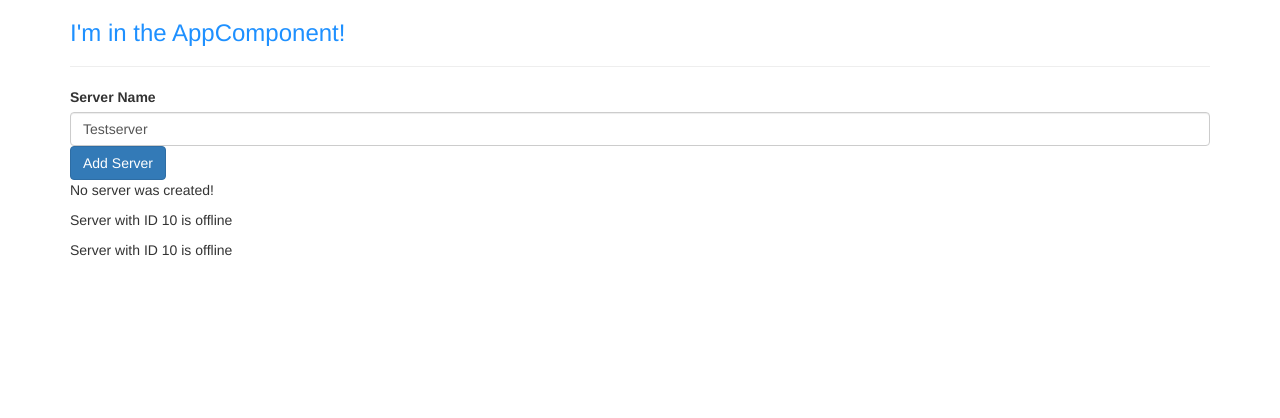
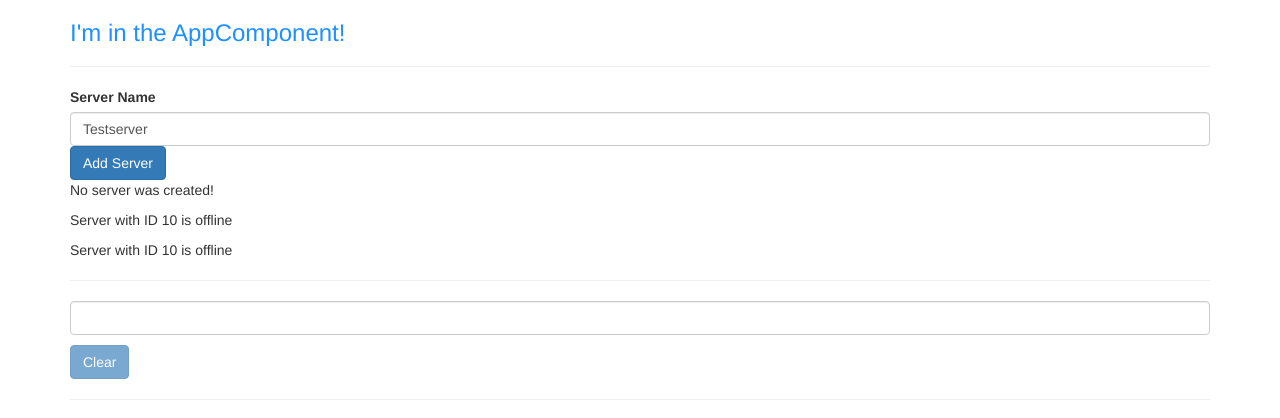
Before and after one commit to inorwa/my-first-app, an Angular app: page / in a window 1280 px wide. Shown: the top 418 px of the page. Built offline with nearby package versions, Linux system fonts and the light colour scheme.

Commit message:
Zadanie 2

```diff
--- a/src/app/servers/servers.component.html
+++ b/src/app/servers/servers.component.html
@@ -11,9 +11,19 @@
 <button [disabled]="!allowNewServer"
         class="btn btn-primary"
         (click)="onCreateServer($event)">
-    Add  Server
+  Add  Server
 </button>
 <!-- <p> [innerText]= allowNewServer  </p> -->
 <p>{{ serverCreationsStatus }}</p>
 <app-server></app-server>
 <app-server></app-server>
+
+<hr>
+
+<input
+  type="text"
+  class="form-control"
+  [(ngModel)]="username">
+<p><strong>{{username}}</strong></p>
+<button [disabled]="username==0" class="btn btn-primary " (click)="clearUsername()">Clear</button>
+<hr>
--- a/src/app/servers/servers.component.ts
+++ b/src/app/servers/servers.component.ts
@@ -12,6 +12,7 @@ export class ServersComponent implements OnInit {
   allowNewServer = false;
   serverCreationsStatus = 'No server was created!';
   serverName = 'Testserver';
+  username = '';
 
   constructor() {
     setTimeout(() => {
@@ -29,4 +30,8 @@ export class ServersComponent implements OnInit {
   onUpdateServerName(event: any) {
     this.serverName = (<HTMLInputElement>event.target).value;
   }
+
+  clearUsername(event: any){
+    this.username = '';
+  }
 }
```
